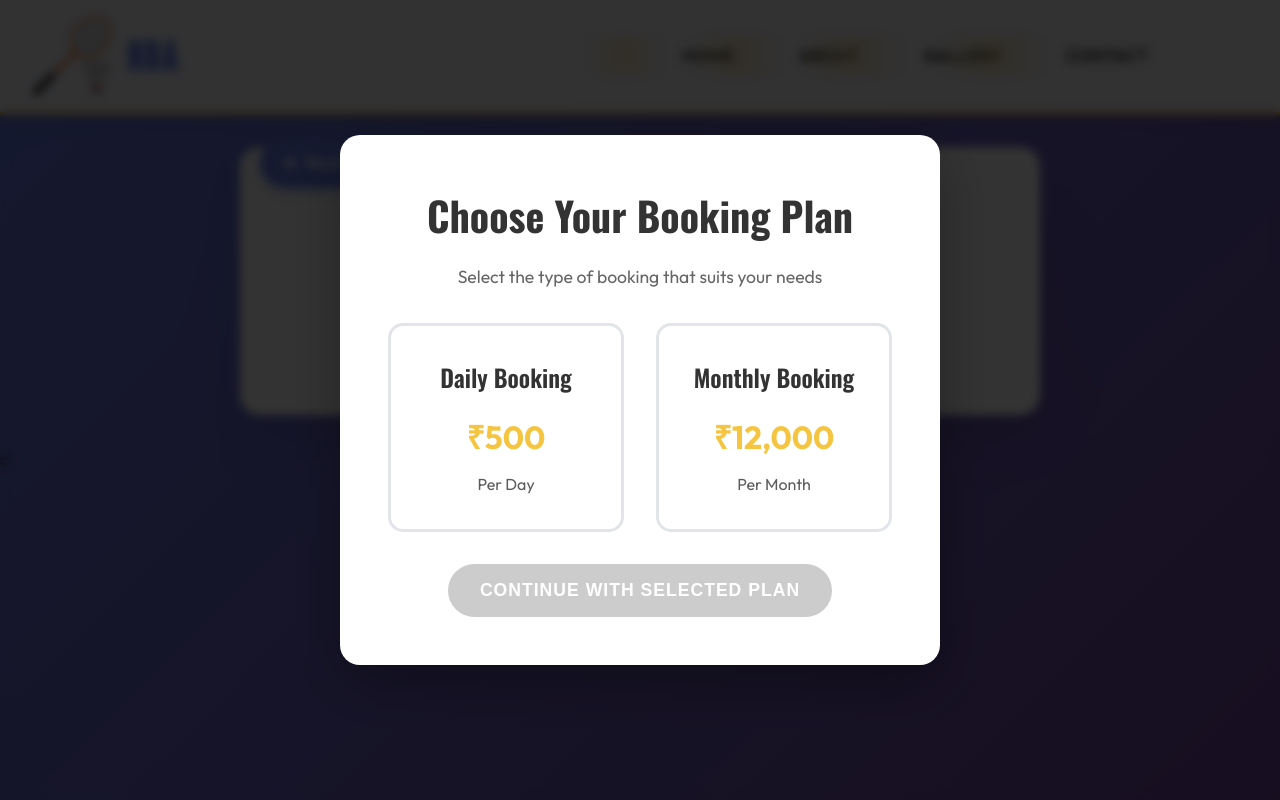
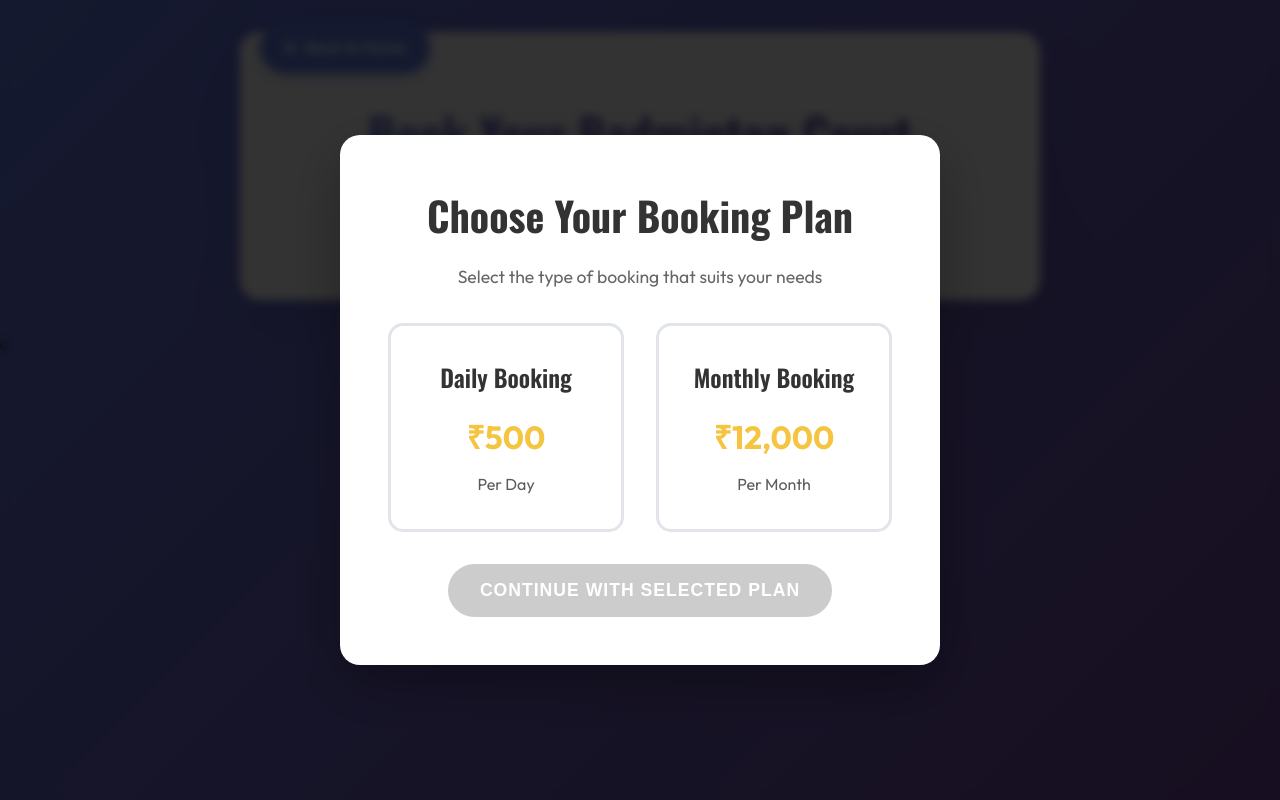
Before and after one commit to sureshdev2003/nellai-batminton-main, a PHP site: page /booking.php in a window 1280 px wide. Run offline with PHP 8.4, Linux system fonts and the light colour scheme; some web fonts are replaced.

Commit message:
navbar removed in book

```diff
--- a/booking.php
+++ b/booking.php
@@ -20,27 +20,6 @@
 <body>
     <!-- Header -->
     <div class="conatiner">
-        <header class="header">
-            <div class="logo">
-                <img src="./assets/badminton.png" class="logo-img">
-                <h1>NBA</h1>
-            </div>
-            <nav class="navbar">
-                <div class="menu-toggle">
-                    <span></span>
-                    <span></span>
-                    <span></span>
-                </div>
-                <ul class="nav-links">
-                    <li><a href="index.php#home">Home</a></li>
-                    <li><a href="index.php#about">About</a></li>
-                    <!-- <li><a href="index.php#slot">Slot Booking</a></li> -->
-                    <li><a href="index.php#gallery">Gallery</a></li>
-                    <li><a href="index.php#contact">Contact</a></li>
-                </ul>
-            </nav>
-        </header>
-    </div>
 
     <!-- Plan Selection Popup -->
     <div class="plan-popup" id="planPopup">
```
